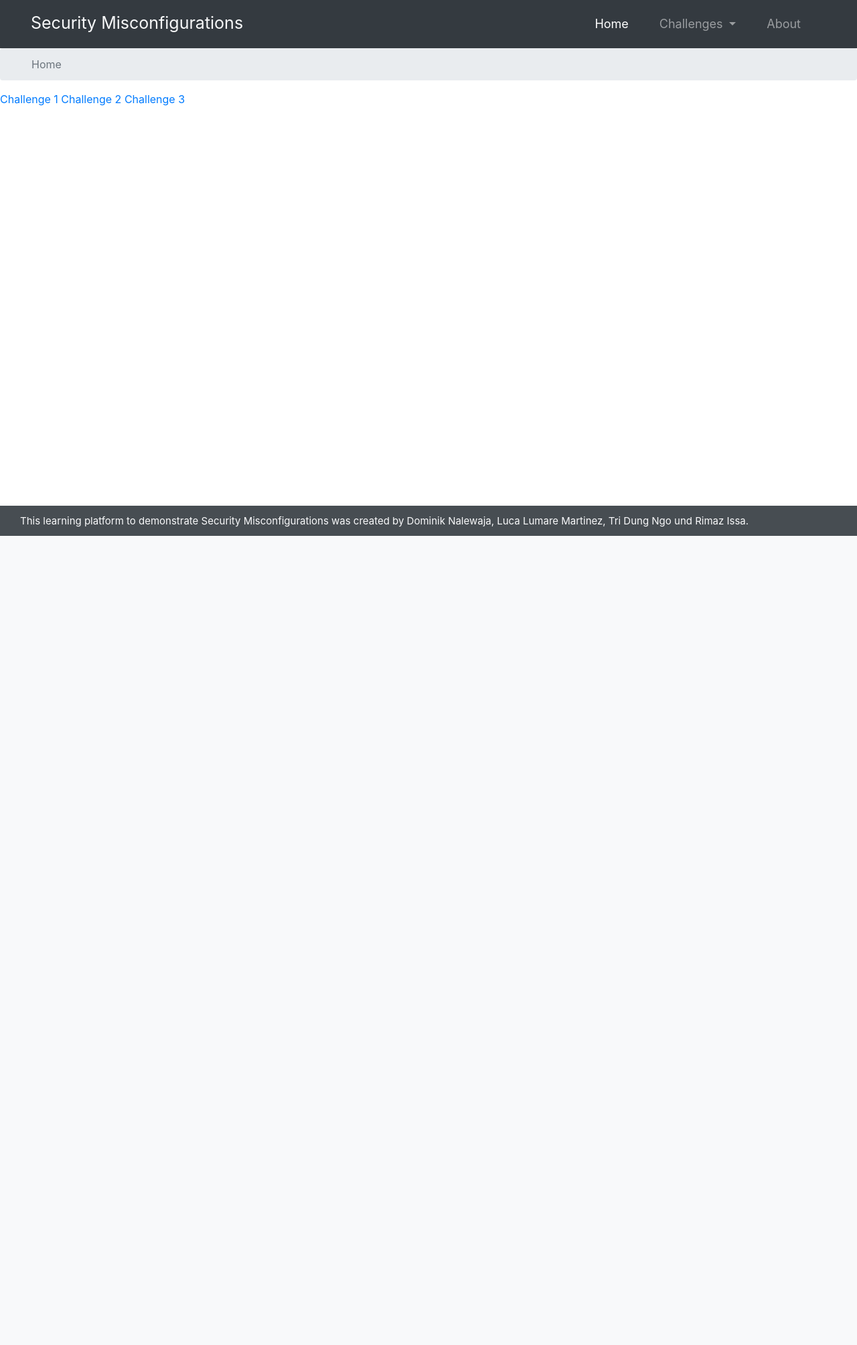
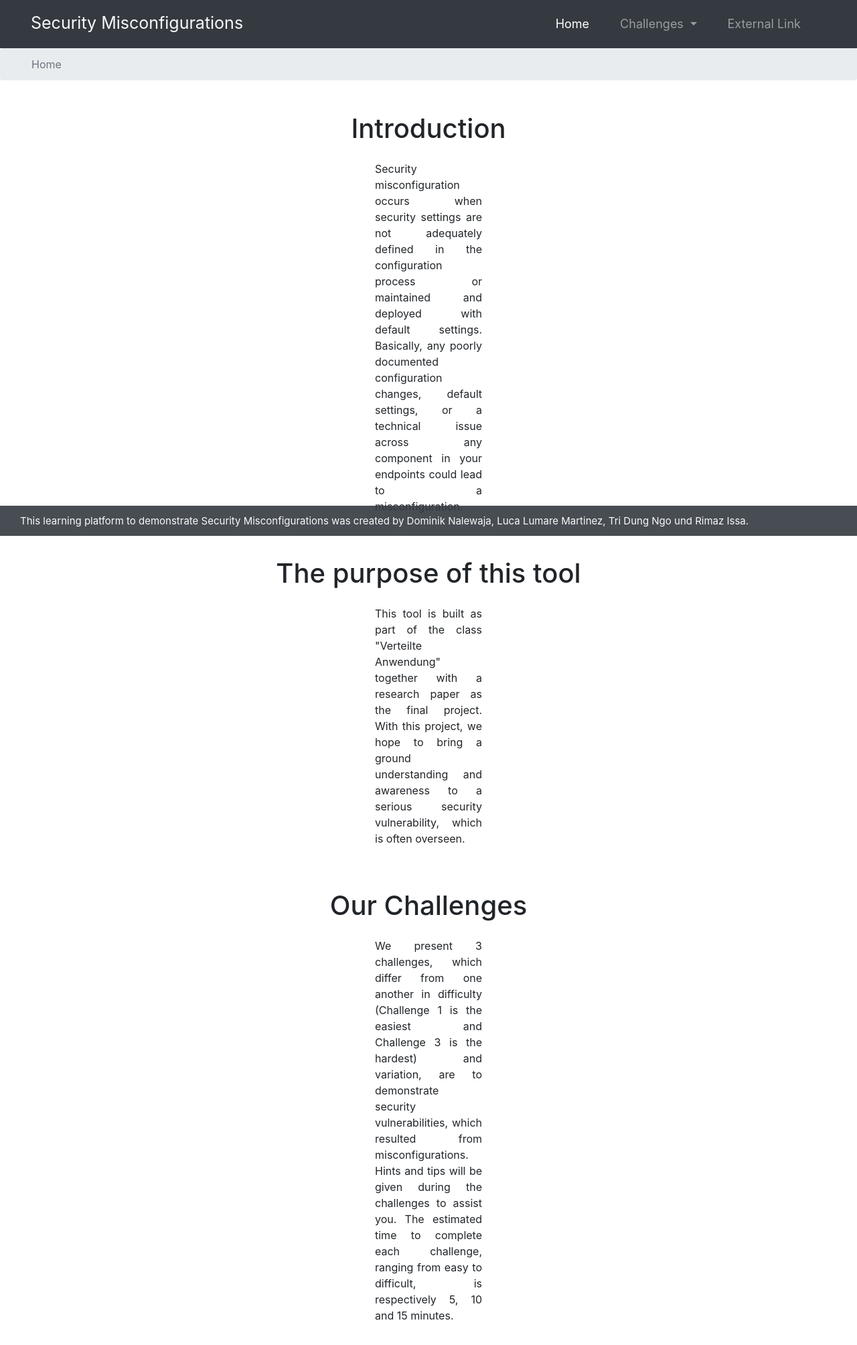
Before and after one commit to tridungng/verteilte-anwendungen, a PHP site: page / in a window 1280 px wide. Shown: the whole page at 67% size. Before the commit the page ends 800 px from the top, so only its background shows below. Run offline with PHP 8.4, Linux system fonts and the light colour scheme; some libraries are stand-ins or nearby versions.

Commit message:
refractor: refractor links and css classes

```diff
--- a/challenge1/intern.php
+++ b/challenge1/intern.php
@@ -23,7 +23,7 @@
               alert('Well done! You just successfully finished our Challenge 1!');
             }, 1000);
 					</script>
-					<a href="/index.html" class="backLink">Back</a>
+					<a href="/index.html" class="btn btn-outline-primary" style="margin-top: 20px">Back</a>
 					<h1 class="text-center" style="padding: 20px 0px 20px 0px">Customer database</h1>
           <table class="table table-bordered table-striped" id="userTable">
             <thead>
--- a/index.html
+++ b/index.html
@@ -69,8 +69,8 @@
               <li class="nav-item">
                 <a
                   class="nav-link"
-                  href="about.html"
-                  >About</a
+                  href="https://owasp.org/www-project-top-ten/2017/A6_2017-Security_Misconfiguration"
+                  >External Link</a
                 >
               </li>
             </li>
@@ -83,10 +83,17 @@
         <li class="breadcrumb-item active" aria-current="page">Home</li>
       </ol>
     </nav>
-    <div>
-      <a href="challenge1/login">Challenge 1</a>
-      <a href="challenge2/login">Challenge 2</a>
-      <a href="challenge3/login">Challenge 3</a>
+    <h1>Introduction</h1>
+    <div class="text-container">
+      <p>Security misconfiguration occurs when security settings are not adequately defined in the configuration process or maintained and deployed with default settings. Basically, any poorly documented configuration changes, default settings, or a technical issue across any component in your endpoints could lead to a misconfiguration.</p>
+    </div>
+    <h1> The purpose of this tool</h1>
+    <div class="text-container">
+      <p>This tool is built as part of the class "Verteilte Anwendung" together with a research paper as the final project. With this project, we hope to bring a ground understanding and awareness to a serious security vulnerability, which is often overseen.</p>
+    </div>
+    <h1> Our Challenges</h1>
+    <div class="text-container">
+      <p>We present 3 challenges, which differ from one another in difficulty (Challenge 1 is the easiest and Challenge 3 is the hardest) and variation, are to demonstrate security vulnerabilities, which resulted from misconfigurations. Hints and tips will be given during the challenges to assist you. The estimated time to complete each challenge, ranging from easy to difficult, is respectively 5, 10 and 15 minutes.</p>
     </div>
     <div class="footer">
       <p>
--- a/styles.css
+++ b/styles.css
@@ -1,5 +1,6 @@
 h1 {
   text-align: center;
+  padding-top: 2rem;
 }
 
 #login-column {
@@ -45,3 +46,11 @@ h1 {
 .breadcrumb {
   padding-left: 47px !important;
 }
+
+.text-container {
+  padding-left: 35rem;
+  padding-right: 35rem;
+  padding-bottom: 1rem;
+  padding-top: 1rem;
+  text-align: justify;
+}
```
Also changed, not shown: 4 other files.
